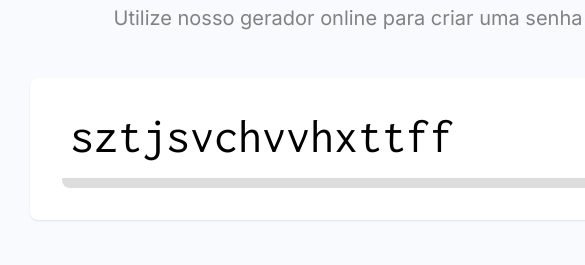
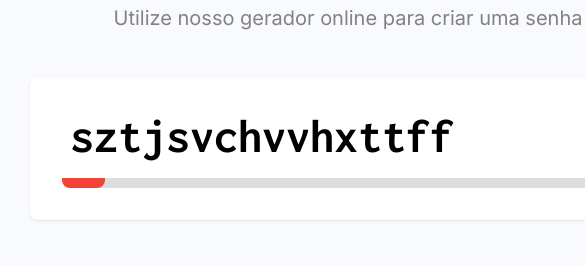
Before and after one commit to micaellimedeiros/password-generator, a plain HTML site: page index.html in a window 1280 px wide. Shown: the part 105-370 px from the top of the page, 220-805 px from the left. Drawn offline with Linux system fonts and the light colour scheme.

Commit message:
chore: adjust font size

```diff
--- a/index.html
+++ b/index.html
@@ -41,7 +41,7 @@
       </div>
 
       <div class="security">
-        <div id="indicator-bar" class="bar" style="width: 90%"></div>
+        <div id="indicator-bar" class="bar critical"></div>
       </div>
     </section>
 
@@ -94,7 +94,10 @@
     const numbersCheck = document.querySelector("#numbers-check");
     const symbolsCheck = document.querySelector("#symbols-check");
 
+    const indicatorBar = document.querySelector("#indicator-bar");
+
     function generatePassword() {
+      let password = "";
       let chars = 'abcdefghjklmnpqrstuvwxyz';
 
       const uppercaseChars = 'ABCDEFGHJKLMNPQRSTUVWXYZ';
@@ -113,8 +116,6 @@
         chars += symbolsChars;
       }
 
-      let password = "";
-
       for (let i = 0; i < passwordLength; i++) {
         const randomNumber = Math.floor(Math.random() * chars.length);
 
@@ -122,6 +123,36 @@
       }
 
       inputElement.value = password;
+      calculateQuality()
+    }
+
+    function calculateQuality() {
+      const percentage = Math.round(
+        (passwordLength / 64) * 25 +
+        (uppercaseCheck.checked ? 15 : 0) +
+        (numbersCheck.checked ? 25 : 0) +
+        (symbolsCheck.checked ? 35 : 0)
+      );
+
+      indicatorBar.style.width = `${percentage}%`;
+
+      if (percentage < 39) {
+        indicatorBar.className = "bar critical";
+      } else if (percentage < 65) {
+        indicatorBar.className = "bar warning";
+      } else {
+        indicatorBar.className = "bar safe";
+      }
+    }
+
+    function calculateFontSize() {
+      if (passwordLength > 20) {
+        inputElement.style.fontSize = "2rem";
+      } else if (passwordLength > 35) {
+        inputElement.style.fontSize = "1rem";
+      } else {
+        inputElement.style.fontSize = "3rem";
+      }
     }
 
     function copyToClipboard() {
@@ -136,6 +167,7 @@
       document.querySelector("#password-length-text").textContent = passwordLength;
 
       generatePassword()
+      calculateFontSize()
     })
 
     uppercaseCheck.addEventListener("input", generatePassword)
--- a/styles.css
+++ b/styles.css
@@ -74,6 +74,7 @@ main {
 .password .text input {
   font-family: "Inconsolata", serif;
   font-size: 3rem;
+  font-weight: bold;
   width: 100%;
   height: 52px;
 
@@ -107,8 +108,8 @@ main {
 
 .security .bar {
   height: 100%;
-  border-top-left-radius: 8px;
-  border-top-right-radius: 8px;
+  border-bottom-left-radius: 8px;
+  border-bottom-right-radius: 8px;
 }
 
 .security .bar.completed {
```
